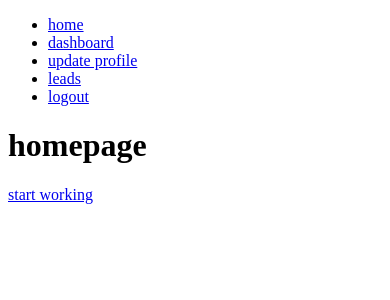
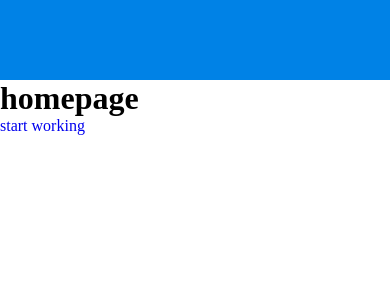
Before and after one commit to JJohnyy/bes_crm, a Django app: page / in a window 390 px wide. Shown: the top 300 px of the page. Run offline with Django 3.2, Linux system fonts and the light colour scheme; the visitor is signed in with stand-in values (Sample User, id 1).

Commit message:
navbar css

```diff
--- /dev/null
+++ b/static/css/navbar/navbar.css
@@ -0,0 +1,98 @@
+*{
+    padding: 0;
+    margin: 0;
+    text-decoration: none;
+    list-style: none;
+    box-sizing: border-box;
+  }
+  body{
+    font-family: montserrat;
+  }
+  nav{
+    background: #0082e6;
+    height: 80px;
+    width: 100%;
+  }
+  label.logo{
+    color: white;
+    font-size: 35px;
+    line-height: 80px;
+    padding: 0 100px;
+    font-weight: bold;
+  }
+  nav ul{
+    float: right;
+    margin-right: 20px;
+  }
+  nav ul li{
+    display: inline-block;
+    line-height: 80px;
+    margin: 0 5px;
+  }
+  nav ul li a{
+    color: white;
+    font-size: 17px;
+    padding: 7px 13px;
+    border-radius: 3px;
+    text-transform: uppercase;
+  }
+  a.active,a:hover{
+    background: #1b9bff;
+    transition: .5s;
+  }
+  .checkbtn{
+    font-size: 30px;
+    color: white;
+    float: right;
+    line-height: 80px;
+    margin-right: 40px;
+    cursor: pointer;
+    display: none;
+  }
+  #check{
+    display: none;
+  }
+  @media (max-width: 952px){
+    label.logo{
+      font-size: 30px;
+      padding-left: 50px;
+    }
+    nav ul li a{
+      font-size: 16px;
+    }
+  }
+  @media (max-width: 858px){
+    .checkbtn{
+      display: block;
+    }
+    ul{
+      position: fixed;
+      width: 100%;
+      height: 100vh;
+      background: #2c3e50;
+      top: 80px;
+      left: -100%;
+      text-align: center;
+      transition: all .5s;
+    }
+    nav ul li{
+      display: block;
+      margin: 50px 0;
+      line-height: 30px;
+    }
+    nav ul li a{
+      font-size: 20px;
+    }
+    a:hover,a.active{
+      background: none;
+      color: #0082e6;
+    }
+    #check:checked ~ ul{
+      left: 0;
+    }
+  }
+  section{
+    background: url(bg1.jpg) no-repeat;
+    background-size: cover;
+    height: calc(100vh - 80px);
+  }
--- a/templates/includes/navbar.html
+++ b/templates/includes/navbar.html
@@ -1,3 +1,9 @@
+{% load static %}
+
+{% block corecss %}
+<link rel="stylesheet" href="{% static 'css/navbar/navbar.css' %}">
+{% endblock %}
+
 <div>
     <nav>
         <ul>
@@ -6,7 +12,7 @@
             </li>
             {% if request.user.is_authenticated %}
             <li>
-                <a href="{% url 'dashboard' %}">dashboard</a>
+                <a class="active" href="{% url 'dashboard' %}">dashboard</a>
             </li>
             <li>
                 <a href="{% url 'edit_profile' %}">update profile</a>
```
Also changed, not shown: static/css/base/base.css (added).
